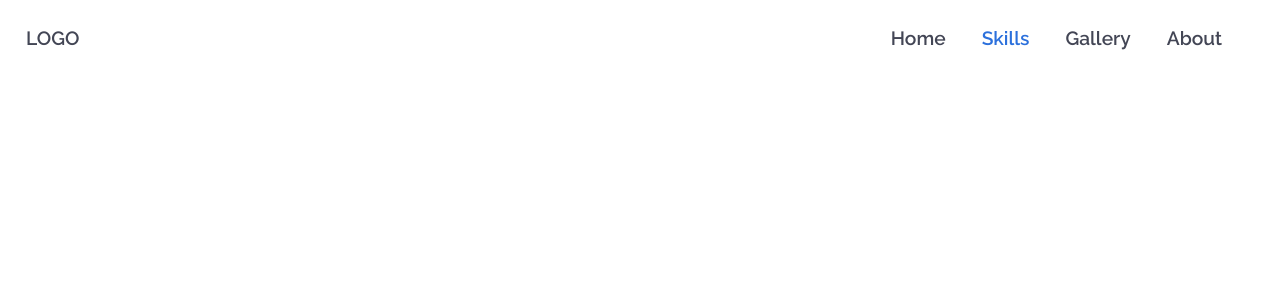
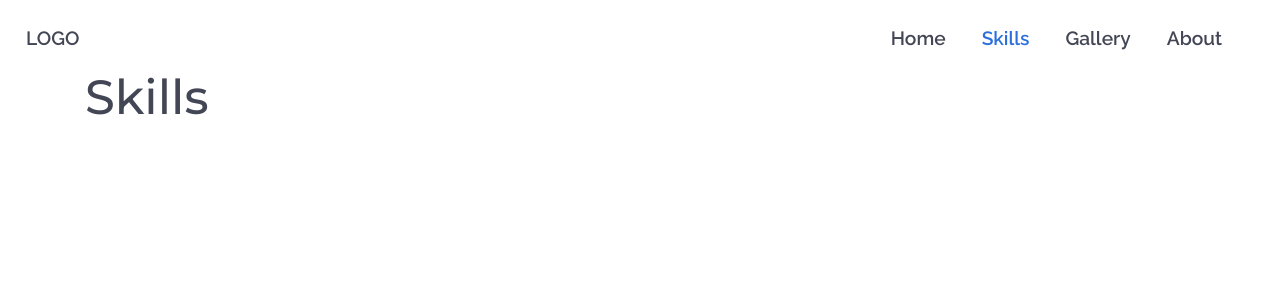
Before and after one commit to naveenbudhwal/portfolio, a Vue app: page /skills in a window 1280 px wide. Shown: the top 300 px of the page. Built offline with nearby package versions, Linux system fonts and the light colour scheme.

Commit message:
Adding skills page

```diff
--- a/src/router.js
+++ b/src/router.js
@@ -1,6 +1,7 @@
 import Vue from 'vue'
 import Router from 'vue-router'
 import Home from './views/Home.vue'
+import Skills from './views/Skills.vue'
 
 Vue.use(Router)
 
@@ -14,6 +15,11 @@ export default new Router({
       component: Home
     },
     {
+      path: '/skills',
+      name: 'skills',
+      component: Skills
+    },
+    {
       path: '/about',
       name: 'about',
       // route level code-splitting
--- /dev/null
+++ b/src/views/Skills.vue
@@ -0,0 +1,18 @@
+<template>
+  <div class="container">
+    <div class="heading">Skills</div>
+  </div>
+</template>
+
+<script>
+export default {};
+</script>
+
+<style scoped>
+.heading {
+  font-family: "Montserrat", sans-serif;
+  font-size: 3em;
+  font-weight: 500;
+  color: #434655;
+}
+</style>
```
